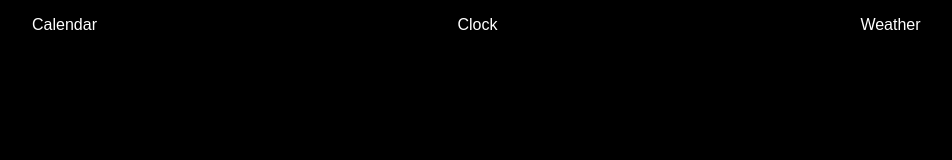
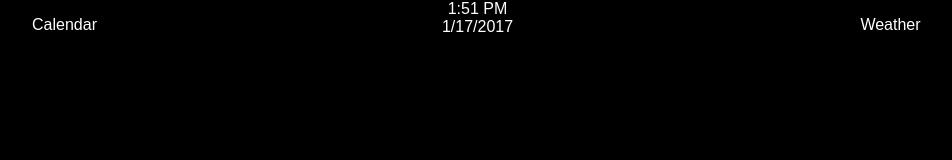
Before and after one commit to jhungerford/Mirror, a React (Create React App) app in the folder mirror/: page / in a window 1280 px wide. Shown: the top 160 px of the page, without its empty margins (142-1094 px from the left). Built offline with nearby package versions, Linux system fonts and the light colour scheme.

Commit message:
Clock component.

```diff
--- a/mirror/package.json
+++ b/mirror/package.json
@@ -7,7 +7,8 @@
   },
   "dependencies": {
     "react": "^15.4.2",
-    "react-dom": "^15.4.2"
+    "react-dom": "^15.4.2",
+    "react-intl": "^2.2.3"
   },
   "scripts": {
     "start": "react-scripts start",
--- a/mirror/src/Clock.js
+++ b/mirror/src/Clock.js
@@ -1,10 +1,35 @@
 import React, { Component } from 'react';
+import { FormattedDate, FormattedTime } from 'react-intl';
 
 class Clock extends Component {
+
+  constructor(props) {
+    super(props);
+    this.state = {
+      date: new Date()
+    }
+  }
+
+  componentDidMount() {
+    const intervalId = setInterval(this.tick, 1000);
+    this.setState({ intervalId: intervalId });
+  }
+
+  componentWillUnmount() {
+    clearInterval(this.state.intervalId);
+  }
+
+  tick = () => {
+    this.setState({date: new Date()});
+  };
+
   render() {
     return (
-        <p>Clock</p>
-    );
+        <div className="clock">
+          <div className="clock-time"><FormattedTime value={ this.state.date } /></div>
+          <div className="clock-date"><FormattedDate value={this.state.date} /></div>
+        </div>
+    )
   }
 }
 
--- a/mirror/src/index.js
+++ b/mirror/src/index.js
@@ -1,9 +1,12 @@
 import React from 'react';
 import ReactDOM from 'react-dom';
 import App from './App';
+import {IntlProvider} from 'react-intl';
 import './index.css';
 
 ReactDOM.render(
-  <App />,
-  document.getElementById('root')
+    <IntlProvider locale="en">
+      <App />
+    </IntlProvider>,
+    document.getElementById('root')
 );
```
